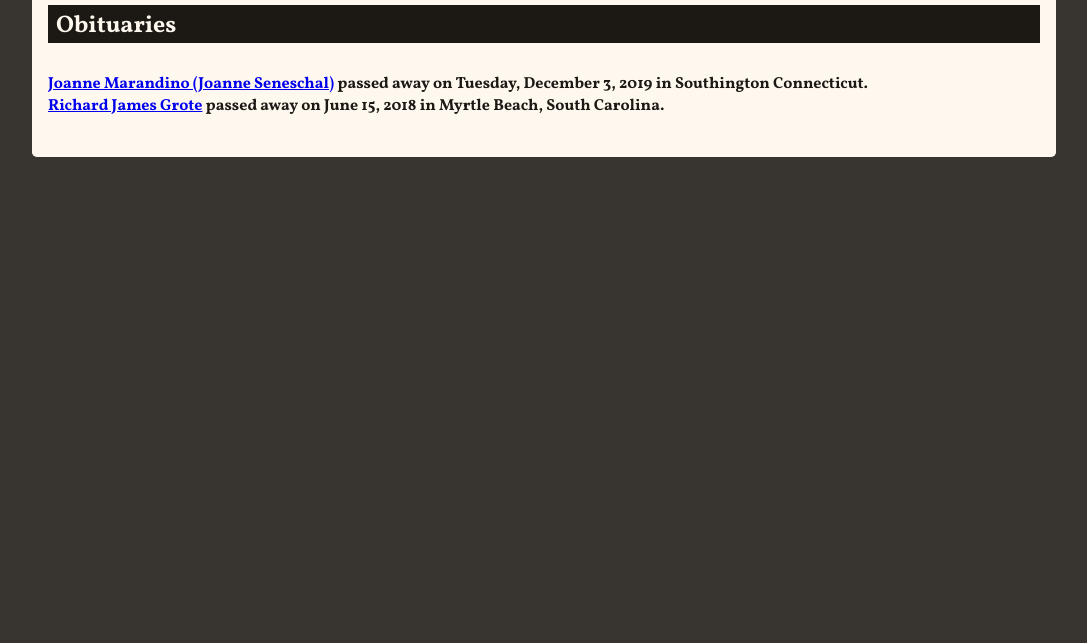
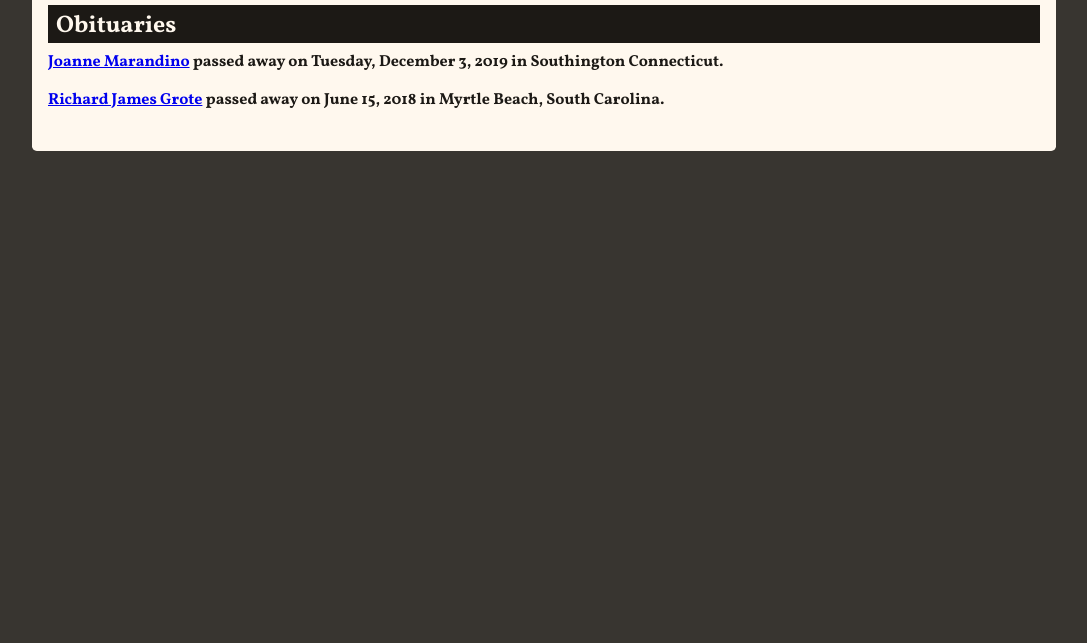
Before and after one commit to russellballestrini/ourmemorysite.com, a plain HTML site: page index.html in a window 1280 px wide. Shown: the part 157-800 px from the top of the page, without its empty margins (96-1183 px from the left). Drawn offline with Linux system fonts and the light colour scheme.

Commit message:
formatting 	modified:   index.html 	modified:   joanne-seneschal-marandino/index.html 	modified:   richard-james-grote/index.html

```diff
--- a/index.html
+++ b/index.html
@@ -28,10 +28,12 @@
 
   <section class="newspaper-frontpage-obituaries">
     <h1 class="no-top-margin">Obituaries</h1>
+
     <p class="newspaper-articles-ingress no-top-margin">
-    <br/>
-    <a href="/joanne-seneschal-marandino">Joanne Marandino (Joanne Seneschal)</a> passed away on Tuesday, December 3, 2019 in Southington Connecticut.
-    <br/>
+    <a href="/joanne-seneschal-marandino">Joanne Marandino</a> passed away on Tuesday, December 3, 2019 in Southington Connecticut.
+    </p>
+
+    <p class="newspaper-articles-ingress no-top-margin">
     <a href="/richard-james-grote">Richard James Grote</a> passed away on June 15, 2018 in Myrtle Beach, South Carolina.
     </p>
 
```
Also changed, not shown: joanne-seneschal-marandino/index.html (+3 -1 lines), richard-james-grote/index.html (+2 -0 lines).
